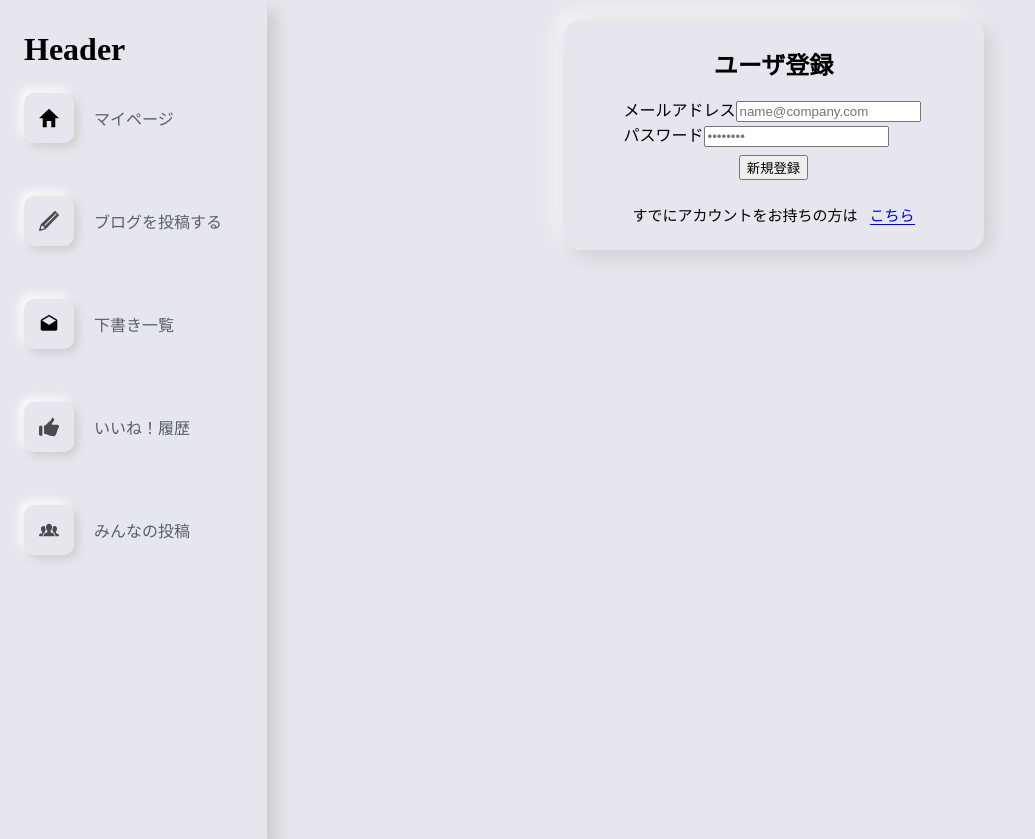
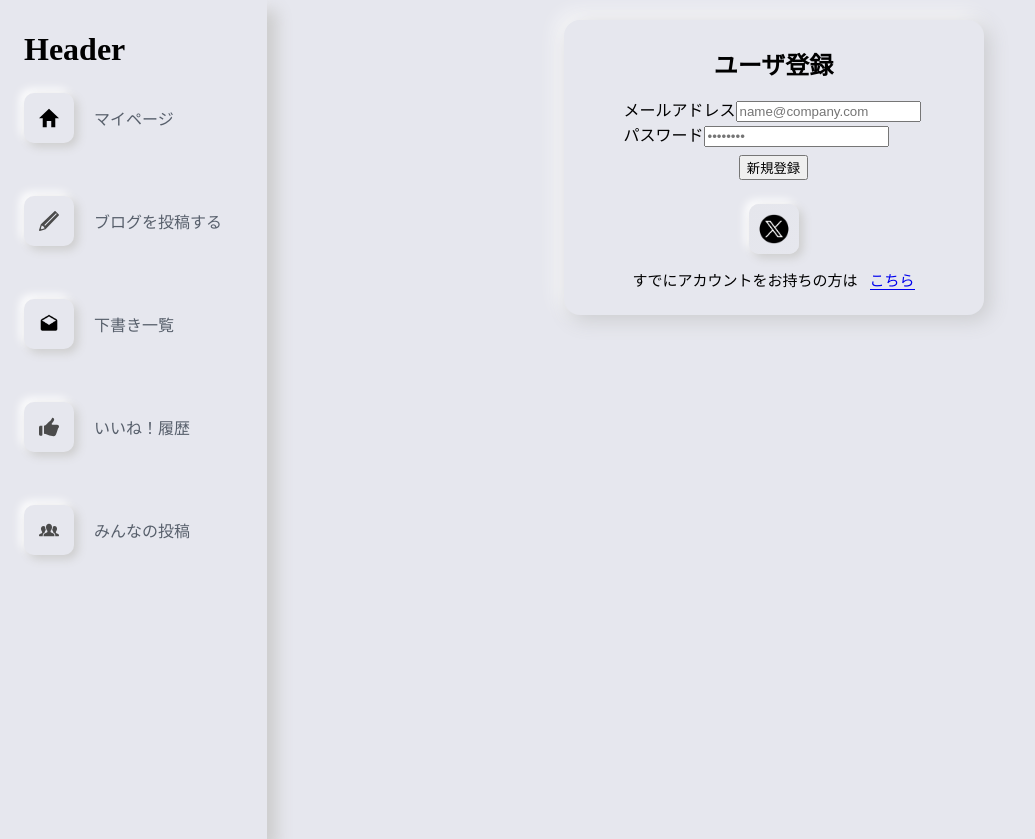
Before and after one commit to teamDplus/blogApp, a React (Create React App) app: page /signup in a window 1280 px wide. Shown: the whole page, without its empty margins (0-1035 px from the left). Built offline with nearby package versions, Linux system fonts and the light colour scheme; no server answers.

Commit message:
xlogin追加

```diff
--- a/src/components/Signup.jsx
+++ b/src/components/Signup.jsx
@@ -5,6 +5,7 @@ import { auth } from '../utils/firebase';
 import { Link } from 'react-router-dom';
 import "../css/components/Login.css"
 import "../css/components/Signup.css"
+import { XLogin } from './XLogin';
 
 //ユーザ情報の登録
 const Signup = () => {
@@ -54,6 +55,7 @@ const Signup = () => {
         </div>
         <button type="submit" className="signup__button">新規登録</button>
       </form>
+      <XLogin/>
       <div className='signup__text'>
         <p>すでにアカウントをお持ちの方は
           <Link to="/login" className="signup__text--link">
--- /dev/null
+++ b/src/components/XLogin.jsx
@@ -0,0 +1,29 @@
+import React from 'react';
+import { TwitterAuthProvider, signInWithPopup } from "firebase/auth";
+import { auth } from '../utils/firebase';
+import "../css/components/XLogin.css"
+import { useNavigate } from 'react-router-dom';
+
+
+
+export const XLogin = () => {
+    const provider = new TwitterAuthProvider();
+    const navigate = useNavigate();
+
+const handleXLogin = () => {
+    signInWithPopup(auth, provider)
+      .then((result) => {
+        const id = result.user.uid;
+        navigate(`/${id}`)
+      }).catch((error) => {
+        console.error(error)
+      });
+}
+  return (
+    <div>
+        <div onClick={handleXLogin} className='XLogin-img'>
+            <img src="xIcon.png" alt="" />
+        </div>
+    </div>
+  )
+}
--- /dev/null
+++ b/src/css/components/XLogin.css
@@ -0,0 +1,62 @@
+.XLogin-img {
+    width: 50px;
+    height: 50px;
+    margin: 0 auto;
+    background: linear-gradient(311deg, #E6E7EE 0%, #E5E6EC 100%);
+    box-shadow: 4px 4px 10px #CDCDCD, -4px -4px 10px #FFFFFF;
+    display: flex;
+    justify-content: center;
+    align-items: center;
+    border-radius: 10px;
+    cursor: pointer;
+}
+
+.XLogin-img:hover {
+    animation: press 0.1s forwards;
+}
+
+.XLogin-img:not(:hover){
+    animation: release 0.1s forwards;
+}
+
+@keyframes press {
+    0% {
+        box-shadow: 4px 4px 10px #CDCDCD, -4px -4px 10px #FFFFFF;
+    }
+    25% {
+        box-shadow: 2px 2px 5px #D0D0D0, -2px -2px 5px #F5F5F5;
+    }
+    50% {
+        box-shadow: 1px 1px 3px #B0B0B0, -1px -1px 3px #E0E0E0;
+    }
+    75% {
+        box-shadow: inset 2px 2px 5px #C0C0C0, inset -2px -2px 5px #F0F0F0;
+    }
+    100% {
+        box-shadow: inset 4px 4px 10px #c8c9cc, inset -4px -4px 10px #ffffff;
+    }
+}
+
+@keyframes release {
+    0% {
+
+        box-shadow: inset 4px 4px 10px #c8c9cc, inset -4px -4px 10px #ffffff;
+    }
+    25% {
+
+        box-shadow: inset 2px 2px 5px #C0C0C0, inset -2px -2px 5px #F0F0F0;
+    }
+    50% {
+        box-shadow: 1px 1px 3px #B0B0B0, -1px -1px 3px #E0E0E0;
+    }
+    75% {
+        box-shadow: 2px 2px 5px #D0D0D0, -2px -2px 5px #F5F5F5;
+    }
+    100% {
+        box-shadow: 4px 4px 10px #CDCDCD, -4px -4px 10px #FFFFFF;
+    }
+}
+
+.XLogin-img img {
+    width: 50px;
+}
```
Also changed, not shown: public/xIcon.png (added).
